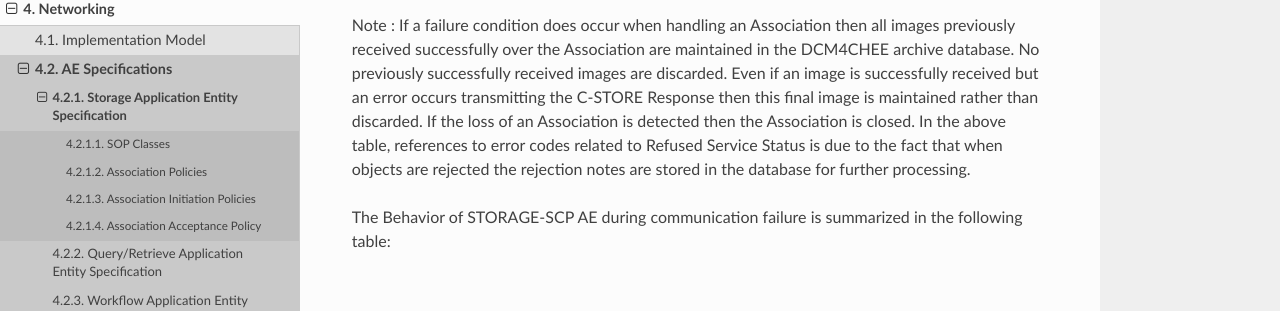
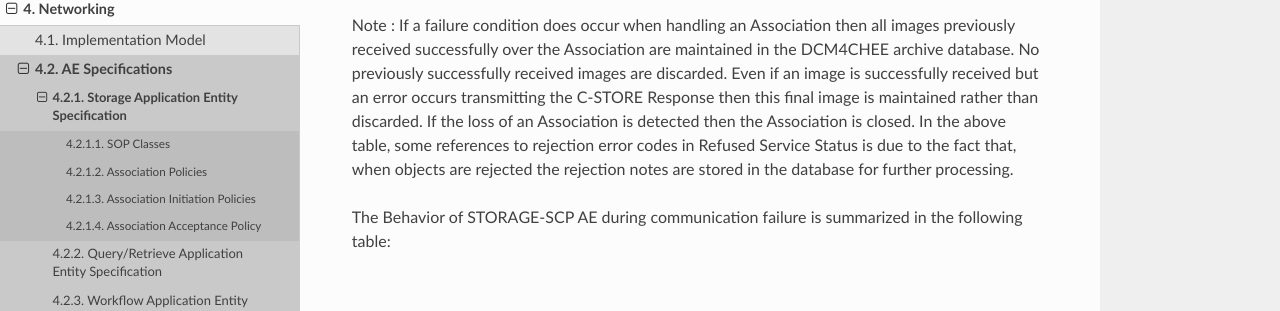
Before and after one commit to dcm4che/dcm4chee-arc-cs, a Sphinx documentation site: the page built from docs/networking/specs/storage/storage.rst, in a window 1280 px wide and 900 px high, scrolled down 16861 px. Shown: the part 242-553 px from the top of the window. Built offline with Sphinx 7.4.7 and the Read the Docs theme 2.0.0, drawn with Linux system fonts in a browser that asks for light colours.

```diff
--- a/docs/networking/specs/storage/storage.rst
+++ b/docs/networking/specs/storage/storage.rst
@@ -391,8 +391,8 @@
 Note : If a failure condition does occur when handling an Association then all images previously received successfully over the Association
 are maintained in the DCM4CHEE archive database. No previously successfully received images are discarded. Even if an image is successfully
 received but an error occurs transmitting the C-STORE Response then this final image is maintained rather than discarded. If the loss of an
-Association is detected then the Association is closed. In the above table, references to error codes related to Refused Service Status is
-due to the fact that when objects are rejected the rejection notes are stored in the database for further processing.
+Association is detected then the Association is closed. In the above table, some references to rejection error codes in Refused Service
+Status is due to the fact that, when objects are rejected the rejection notes are stored in the database for further processing.
 
 
 The Behavior of STORAGE-SCP AE during communication failure is summarized in the following table:
```
